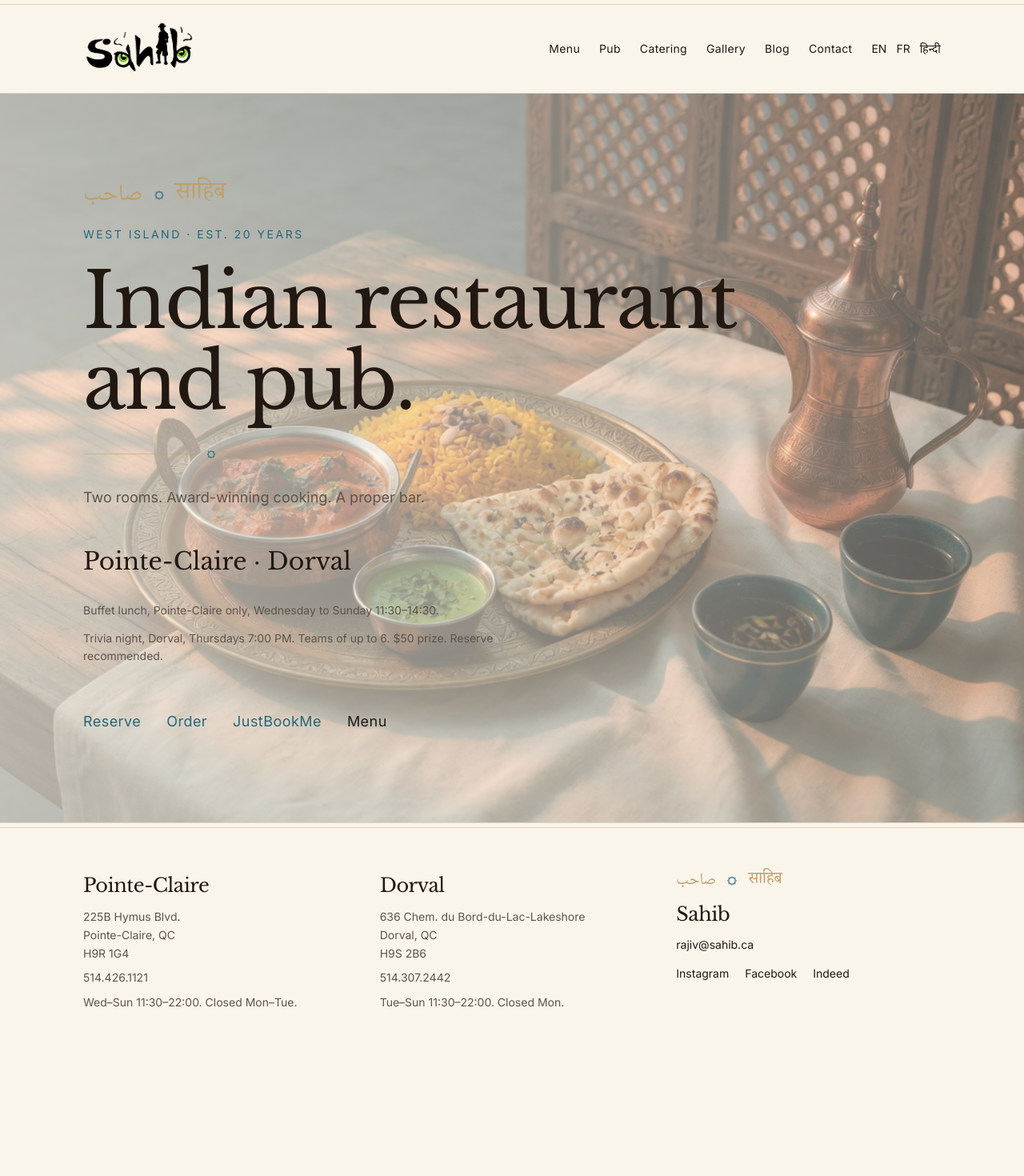
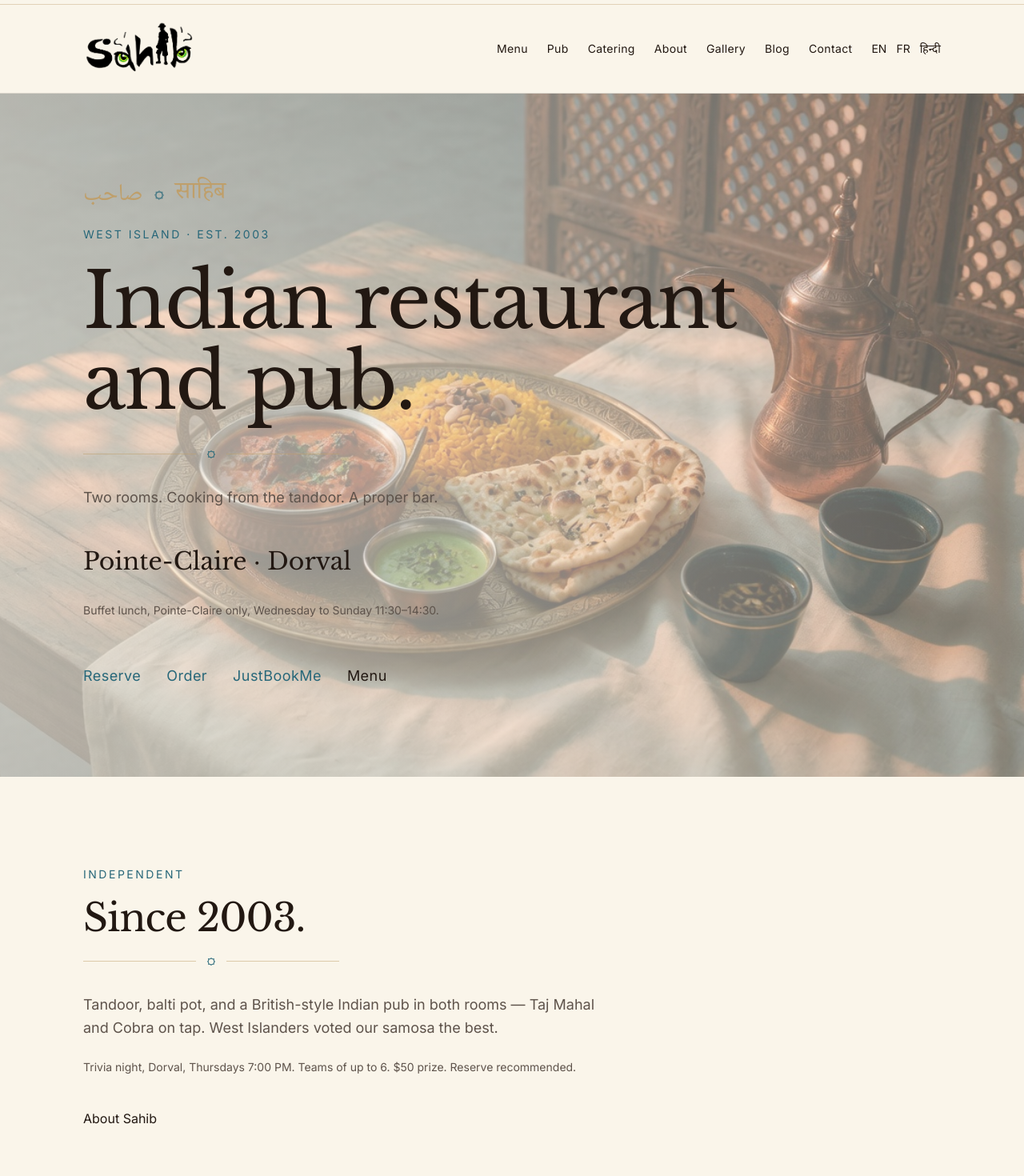
Before and after one commit to brandonlacoste9-tech/sahib, a Next.js app: page /en in a window 1280 px wide. Shown: the top 1470 px of the page at 80% size. Before the commit the page ends 1321 px from the top, so only its background shows below. Built offline with nearby package versions, Linux system fonts and the light colour scheme.

Commit message:
feat: add About from the official house profile
Turn the LinkedIn about copy into an editorial page and a home chapter: founded 2003, Best Samosa, tandoor and balti, pub taps, gift certificates. Drop trivia off the hero.

```diff
--- a/messages/en.json
+++ b/messages/en.json
@@ -5,6 +5,7 @@
     "pub": "Pub",
     "catering": "Catering",
     "gallery": "Gallery",
+    "about": "About",
     "blog": "Blog",
     "contact": "Contact",
     "reserve": "Reserve",
@@ -15,11 +16,28 @@
   },
   "sheet": { "pickLocation": "Choose a location", "close": "Close" },
   "home": {
-    "kicker": "West Island · Est. 20 years",
+    "kicker": "West Island · Est. 2003",
     "title": "Indian restaurant and pub.",
-    "lead": "Two rooms. Award-winning cooking. A proper bar.",
+    "lead": "Two rooms. Cooking from the tandoor. A proper bar.",
     "buffet": "Buffet lunch, Pointe-Claire only, Wednesday to Sunday 11:30–14:30.",
-    "trivia": "Trivia night, Dorval, Thursdays 7:00 PM. Teams of up to 6. $50 prize. Reserve recommended."
+    "houseKicker": "Independent",
+    "houseTitle": "Since 2003.",
+    "house": "Tandoor, balti pot, and a British-style Indian pub in both rooms — Taj Mahal and Cobra on tap. West Islanders voted our samosa the best.",
+    "trivia": "Trivia night, Dorval, Thursdays 7:00 PM. Teams of up to 6. $50 prize. Reserve recommended.",
+    "aboutLink": "About Sahib"
+  },
+  "about": {
+    "title": "About",
+    "lead": "Two rooms on the West Island. Independent since 2003.",
+    "kitchenTitle": "The kitchen",
+    "kitchen": "Professional Indian chefs cook to every spice level. Lean, fat-free tandoori. Gluten-free choices. A vegetarian spread that is a menu, not an afterthought. Bhojan platters, tandoori grill feasts, and balti pots from the Birmingham tradition. West Islanders voted our samosa the best.",
+    "buffetTitle": "Buffet lunch",
+    "buffet": "Pointe-Claire only. Freshly prepared, and still the one guests name first: butter chicken, lamb curry, chicken tikka.",
+    "pubTitle": "The pub",
+    "pub": "A British-style Indian pub in both rooms. Taj Mahal and Cobra on tap, with Guinness, Bass, and Newcastle. Domestic bottles and a long wine list. Weekday happy hour. Four large screens. Thursday trivia at Dorval.",
+    "visitTitle": "How to come",
+    "visit": "Dine-in, take-away, catering, and private events at both rooms. Delivery from Pointe-Claire only. Free parking. Gift certificates at the desk.",
+    "founded": "Founded 2003. Self-owned."
   },
   "catering": {
     "title": "Catering",
--- a/messages/fr.json
+++ b/messages/fr.json
@@ -5,6 +5,7 @@
     "pub": "Pub",
     "catering": "Traiteur",
     "gallery": "Galerie",
+    "about": "À propos",
     "blog": "Blog",
     "contact": "Contact",
     "reserve": "Réserver",
@@ -15,11 +16,28 @@
   },
   "sheet": { "pickLocation": "Choisissez un emplacement", "close": "Fermer" },
   "home": {
-    "kicker": "West Island · Dep. 20 ans",
+    "kicker": "West Island · Dep. 2003",
     "title": "Restaurant indien et pub.",
-    "lead": "Deux salles. Cuisine primée. Un vrai bar.",
+    "lead": "Deux salles. Le tandoor. Un vrai bar.",
     "buffet": "Buffet du midi, Pointe-Claire seulement, mercredi au dimanche 11 h 30–14 h 30.",
-    "trivia": "Soirée trivia, Dorval, les jeudis à 19 h. Équipes de 6 max. Prix de 50 $. Réservation recommandée."
+    "houseKicker": "Indépendant",
+    "houseTitle": "Depuis 2003.",
+    "house": "Tandoor, balti, et un pub indien à l'anglaise dans les deux salles — Taj Mahal et Cobra à la pression. Les West Islanders ont voté notre samosa le meilleur.",
+    "trivia": "Soirée trivia, Dorval, les jeudis à 19 h. Équipes de 6 max. Prix de 50 $. Réservation recommandée.",
+    "aboutLink": "À propos de Sahib"
+  },
+  "about": {
+    "title": "À propos",
+    "lead": "Deux salles sur le West Island. Indépendant depuis 2003.",
+    "kitchenTitle": "La cuisine",
+    "kitchen": "Des chefs indiens professionnels, à tous les niveaux de piment. Tandoori maigre, sans gras. Choix sans gluten. Un volet végétarien qui est un menu, pas une concession. Plateaux bhojan, grillades tandoor, et balti de Birmingham. Les West Islanders ont voté notre samosa le meilleur.",
+    "buffetTitle": "Buffet du midi",
+    "buffet": "Pointe-Claire seulement. Préparé à neuf, celui que les habitués nomment en premier : butter chicken, curry d'agneau, chicken tikka.",
+    "pubTitle": "Le pub",
+    "pub": "Un pub indien à l'anglaise dans les deux salles. Taj Mahal et Cobra à la pression, avec Guinness, Bass et Newcastle. Bouteilles locales et une longue carte des vins. 5 à 7 en semaine. Quatre grands écrans. Trivia le jeudi à Dorval.",
+    "visitTitle": "Nous rejoindre",
+    "visit": "Sur place, à emporter, traiteur et événements privés dans les deux salles. Livraison depuis Pointe-Claire seulement. Stationnement gratuit. Certificats-cadeaux au comptoir.",
+    "founded": "Fondé en 2003. Entreprise indépendante."
   },
   "catering": {
     "title": "Traiteur",
--- a/messages/hi.json
+++ b/messages/hi.json
@@ -5,6 +5,7 @@
     "pub": "पब",
     "catering": "कैटरिंग",
     "gallery": "गैलरी",
+    "about": "हमारे बारे में",
     "blog": "ब्लॉग",
     "contact": "संपर्क",
     "reserve": "रिज़र्व",
@@ -15,11 +16,28 @@
   },
   "sheet": { "pickLocation": "स्थान चुनें", "close": "बंद करें" },
   "home": {
-    "kicker": "वेस्ट आइलैंड · 20 साल",
+    "kicker": "वेस्ट आइलैंड · 2003",
     "title": "भारतीय रेस्तराँ और पब।",
-    "lead": "दो कमरे। पुरस्कृत खाना। असली बार।",
+    "lead": "दो कमरे। तंदूर से खाना। असली बार।",
     "buffet": "बफ़ेट लंच, केवल प्वाइंट-क्लेयर, बुध से रवि 11:30–14:30।",
-    "trivia": "ट्रिविया नाइट, डोरवाल, गुरुवार शाम 7:00। अधिकतम 6 की टीम। $50 पुरस्कार। रिज़र्व सुझावित।"
+    "houseKicker": "स्वतंत्र",
+    "houseTitle": "2003 से।",
+    "house": "तंदूर, बाल्टी पॉट, और दोनों कमरों में ब्रिटिश-शैली का भारतीय पब — टैप पर ताज महल और कोबरा। वेस्ट आइलैंड वालों ने हमारे समोसे को सर्वश्रेष्ठ चुना।",
+    "trivia": "ट्रिविया नाइट, डोरवाल, गुरुवार शाम 7:00। अधिकतम 6 की टीम। $50 पुरस्कार। रिज़र्व सुझावित।",
+    "aboutLink": "साहिब के बारे में"
+  },
+  "about": {
+    "title": "हमारे बारे में",
+    "lead": "वेस्ट आइलैंड पर दो कमरे। 2003 से स्वतंत्र।",
+    "kitchenTitle": "रसोई",
+    "kitchen": "पेशेवर भारतीय शेफ हर मसाले के स्तर पर पकाते हैं। कम वसा वाला तंदूरी। ग्लूटेन-मुक्त विकल्प। शाकाहारी मेनू एक पूरा मेनू है, समझौता नहीं। भोजन थाली, तंदूरी ग्रिल, और बर्मिंघम की बाल्टी। वेस्ट आइलैंड वालों ने हमारे समोसे को सर्वश्रेष्ठ चुना।",
+    "buffetTitle": "बफ़ेट लंच",
+    "buffet": "केवल प्वाइंट-क्लेयर। रोज़ ताज़ा — मेहमान पहले यही नाम लेते हैं: बटर चिकन, भेड़ करी, चिकन टिक्का।",
+    "pubTitle": "पब",
+    "pub": "दोनों कमरों में ब्रिटिश-शैली का भारतीय पब। टैप पर ताज महल और कोबरा, साथ में गिनीज, बास और न्यूकैसल। बोतल वाली बीयर और लंबी वाइन सूची। सप्ताह के दिनों हैप्पी आवर। चार बड़ी स्क्रीन। गुरुवार को डोरवाल में ट्रिविया।",
+    "visitTitle": "आना",
+    "visit": "दोनों कमरों में डाइन-इन, टेक-अवे, कैटरिंग और निजी कार्यक्रम। डिलीवरी केवल प्वाइंट-क्लेयर से। मुफ़्त पार्किंग। डेस्क पर गिफ्ट सर्टिफिकेट।",
+    "founded": "स्थापना 2003। स्वामित्व स्वतंत्र।"
   },
   "catering": {
     "title": "कैटरिंग",
--- a/src/app/[locale]/page.tsx
+++ b/src/app/[locale]/page.tsx
@@ -4,6 +4,7 @@
 import { SectionRule } from '@/components/brand/SectionRule';
 import { HomeActions } from '@/components/home/HomeActions';
 import { RestaurantJsonLd } from '@/components/jsonld/RestaurantJsonLd';
+import { Link } from '@/i18n/navigation';
 import { locations } from '@/content/locations';
 import type { Locale } from '@/i18n/routing';
 
@@ -53,11 +54,20 @@
           <p className="mt-8 max-w-xl text-sm leading-relaxed text-muted">
             {t('buffet')}
           </p>
-          <p className="mt-3 max-w-xl text-sm leading-relaxed text-muted">
-            {t('trivia')}
-          </p>
           <HomeActions />
         </div>
+      </section>
+      <section className="mx-auto max-w-[1120px] px-6 py-20 md:py-28">
+        <p className="text-sm tracking-[0.18em] text-teal uppercase">{t('houseKicker')}</p>
+        <h2 className="mt-5 max-w-3xl text-4xl text-ink md:text-5xl">{t('houseTitle')}</h2>
+        <div className="mt-6">
+          <SectionRule />
+        </div>
+        <p className="mt-8 max-w-2xl text-lg leading-relaxed text-muted">{t('house')}</p>
+        <p className="mt-6 max-w-2xl text-sm leading-relaxed text-muted">{t('trivia')}</p>
+        <Link href="/about" className="mt-10 inline-block text-teal">
+          {t('aboutLink')}
+        </Link>
       </section>
     </>
   );
--- a/src/components/jsonld/RestaurantJsonLd.tsx
+++ b/src/components/jsonld/RestaurantJsonLd.tsx
@@ -43,6 +43,8 @@
     '@id': `${siteUrl}/#${loc.id}`,
     name: `Sahib ${loc.name.en}`,
     servesCuisine: 'Indian',
+    foundingDate: '2003',
+    award: 'Best Samosa, West Islanders',
     telephone: loc.phoneHref.replace('tel:', ''),
     address: postalAddress(loc),
     hasMap: loc.mapUrl,
--- a/src/components/layout/SiteHeader.tsx
+++ b/src/components/layout/SiteHeader.tsx
@@ -7,6 +7,7 @@
   { href: '/menu', key: 'menu' },
   { href: '/pub', key: 'pub' },
   { href: '/catering', key: 'catering' },
+  { href: '/about', key: 'about' },
   { href: '/gallery', key: 'gallery' },
   { href: '/blog', key: 'blog' },
   { href: '/contact', key: 'contact' },
```
Also changed, not shown: src/app/[locale]/about/page.tsx (added, +40 -0 lines), 1 other file (tests, documents, lock files or other folders).
